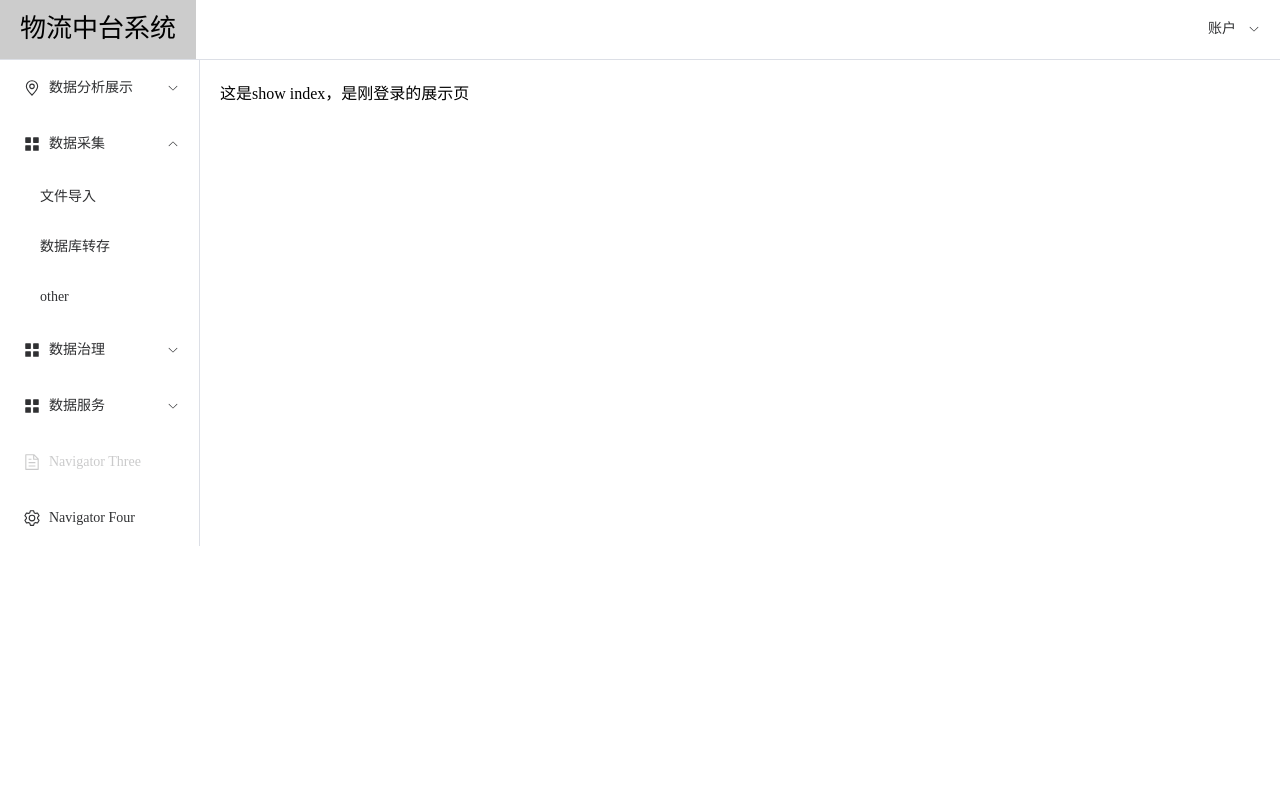
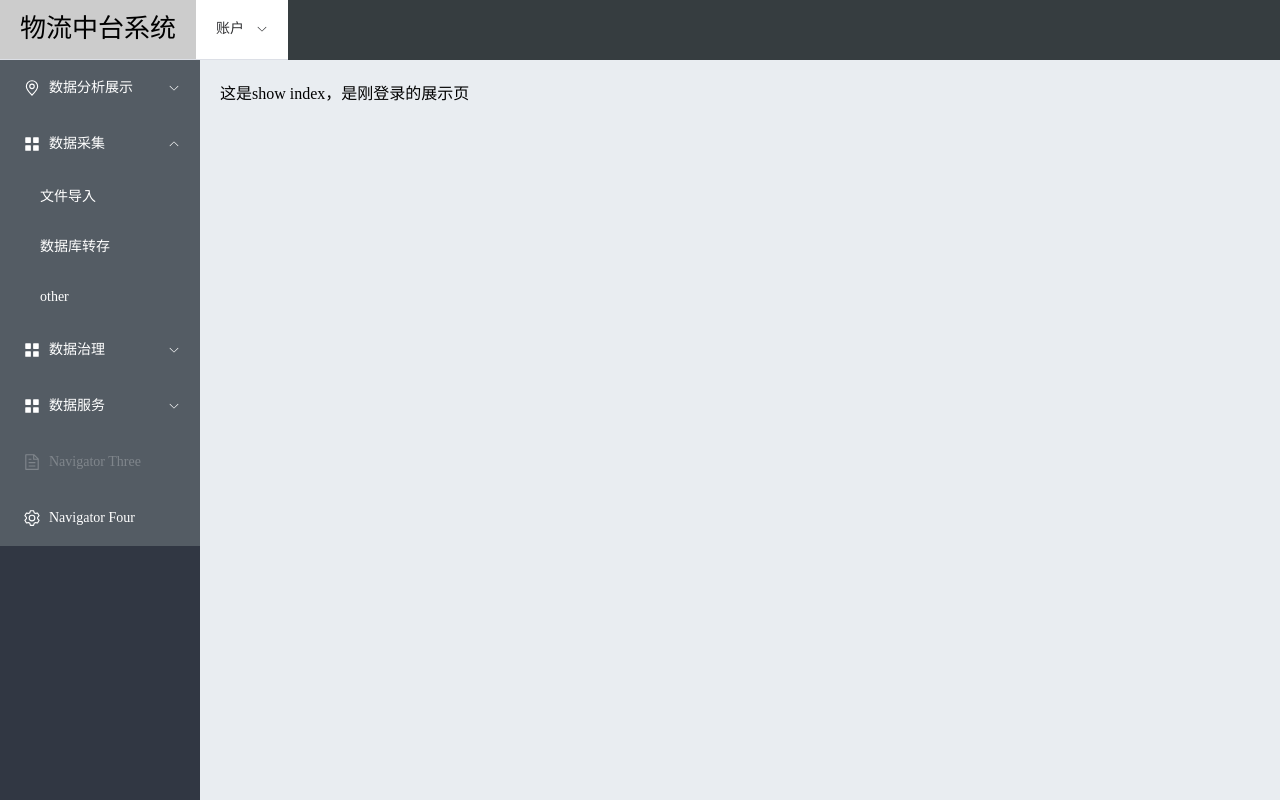
Before and after one commit to Bsheepcoder/SpringBoot3-vue3-template, a Vue app in the folder study-project-frontend/: page /index in a window 1280 px wide. Both pictures are taken after a click on the element "数据采集". Built offline with nearby package versions, Linux system fonts and the light colour scheme.

Commit message:
修改样式，注册校验

```diff
--- a/study-project-frontend/src/components/welcome/LoginPage.vue
+++ b/study-project-frontend/src/components/welcome/LoginPage.vue
@@ -1,6 +1,6 @@
 <template>
     <div style="text-align: center;margin: 0 20px">
-        <div style="margin-top: 150px">
+        <div style="margin-top: 130px">
             <div style="font-size: 25px">登录</div>
             <div style="font-size: 14px">在进入系统之前请先输入用户名和密码进行登录</div>
         </div>
--- a/study-project-frontend/src/components/welcome/RegisterPage.vue
+++ b/study-project-frontend/src/components/welcome/RegisterPage.vue
@@ -2,65 +2,64 @@
 
 <template>
     <div style="text-align: center;margin: 0 20px">
-        <div style="margin-top: 150px">
+        <div style="margin-top: 70px">
             <div style="font-size: 25px">注册新用户</div>
             <div style="font-size: 14px">欢迎注册，请填写相关信息</div>
         </div>
         <div style="margin-top: 50px">
-            <el-form v-model="form" >
-                <el-form-item >
-                    <el-input v-model="form.username"  type="text" placeholder="用户名">
+            <el-form  :model="form" :rules="rules" @validate="onValidate" ref="formRef">
+                <el-form-item prop="username">
+                    <el-input v-model="form.username" :maxlength="8" type="text" placeholder="用户名">
                         <template #prefix>
                             <el-icon><User /></el-icon>
                         </template>
                     </el-input>
                 </el-form-item>
-                <el-form-item>
-                    <el-input  v-model="form.password" type="password" style="margin-top: 10px" placeholder="密码">
+                <el-form-item prop="password">
+                    <el-input  v-model="form.password" :maxlength="16" type="password" placeholder="密码">
                         <template #prefix>
                             <el-icon><Lock /></el-icon>
                         </template>
                     </el-input>
                 </el-form-item>
-                <el-form-item>
-                    <el-input  v-model="form.password_repeat"  type="password" style="margin-top: 10px" placeholder="重复输入密码">
+                <el-form-item prop="password_repeat">
+                    <el-input  v-model="form.password_repeat"  type="password" placeholder="重复输入密码">
                         <template #prefix>
                             <el-icon><Lock /></el-icon>
                         </template>
                     </el-input>
                 </el-form-item>
-                <el-form-item>
-                    <el-input v-model="form.email"  type="email" style="margin-top: 10px" placeholder="邮箱">
+                <el-form-item prop="email">
+                    <el-input v-model="form.email"  type="email" placeholder="邮箱">
                         <template #prefix>
                             <el-icon><Message /></el-icon>
                         </template>
                     </el-input>
                 </el-form-item>
-                <el-form-item>
-                    <el-row :gutter="10" style="display:flow;">
+                <el-form-item prop="code">
+                    <el-row :gutter="10" style="display:flow; width:100%;">
                         <el-col :span="17" style="display: flex">
-                            <el-input v-model="form.code" type="text" style="margin-top: 10px" placeholder="验证码">
+                            <el-input v-model="form.code" type="text" :maxlength="6" placeholder="验证码">
                                 <template #prefix>
                                     <el-icon><EditPen /></el-icon>
                                 </template>
                             </el-input>
                         </el-col>
                         <el-col :span="6" style="margin-top: 10px;">
-                            <el-button type="success" @click="validateEmail">获取验证码</el-button>
+                            <el-button type="success" @click="validateEmail"
+                                       :disabled="!isEmailValid|| coldTime>0">
+                                       {{ coldTime > 0 ? '请稍后'+coldTime+'秒':'获取验证码' }}
+                                       </el-button>
                         </el-col>
                     </el-row>
                 </el-form-item>
             </el-form>
-
-
-
-
         </div>
         <div style="margin-top: 0px">
 
         </div>
         <div style="margin-top: 30px">
-            <el-button style="width: 200px" type="warning">注册</el-button>
+            <el-button style="width: 200px" type="warning" @click="register">注册</el-button>
         </div>
         <div style="margin-top: 20px">
            <el-text style="align-items: center;" >已有账号？<el-link style="vertical-align: 0;" @click="router.push('/')">立即登录</el-link> </el-text>
@@ -86,16 +85,70 @@ const form = reactive(
         code:''
     }
 )
-const formRef = ref();
+const validateUsername = (rule, value , callback) => {
+  if (value === '') {
+    callback(new Error('请输入用户名:'))
+  } else if(!/^[a-zA-Z0-9\u4e00-\u9fa5]+$/.test(value)) {
+    callback(new Error('用户名不能包含特殊字符，只能是中文、英文'))
+  }else{
+    callback()
+  }
+}
+const validatePassword = (rule, value, callback) => {
+  if (value === '') {
+    callback(new Error('请再次输入密码:'))
+  } else if (value !== form.password) {
+    callback(new Error("两次输入的密码不一致"))
+  } else {
+    callback()
+  }
+}
+const rules = {
+    username:[
+        { validator:validateUsername, trigger: ['blur','change'] },
+        { min: 2, max: 10, message: '用户名长度必须在2-10个字符之间', trigger: ['blur','change'] },
+    ],
+    password:[
+        {required: true,message: '请输入密码',tigger: 'blur'},
+        { min: 6, max: 16, message: '密码长度必须在6-16个字符之间', trigger: ['blur','change'] },
+    ],
+    password_repeat:[
+        { validator:validatePassword, trigger: ['blur','change'] },
+    ],
+    email:[
+        {required: true,message: '请输入邮件地址',tigger: 'blur'},
+        {type:'email',message: '请输入合法的邮件地址',trigger: ['blur', 'change'],}
+    ],
+    code:[
+        {required: true,message: '请输入获取的验证码',tigger: 'blur'},
+    ]
+}
+const formRef = ref()
+const isEmailValid = ref('false')
+const isSendEmail = ref(false)
+const coldTime = ref(0)
+const onValidate = (prop,isValid)=>{
+    if(prop==='email')
+        isEmailValid.value = isValid
+}
+const register = () => {
+    formRef.value.validate((isValid)=>{
+        if(isValid){
 
+        }else{
+            ElMessage.warning('请完整填写上述表单注册内容')
+        }
+    })
+}
 const validateEmail = () =>{
    post('/api/auth/valid-email',{
        email:form.email
    },(message)=>{
        ElMessage.success(message)
+       coldTime.value = 60
+       setInterval(()=>coldTime.value--,1000)
    } )
 }
-
 </script>
 
 
--- a/study-project-frontend/src/views/IndexView.vue
+++ b/study-project-frontend/src/views/IndexView.vue
@@ -1,7 +1,7 @@
 
 
 <template>
-  <div class="common-layout">
+    <el-container class="common_layout">
       <el-container style="height: auto">
           <el-header style="padding: 0">
               <el-menu
@@ -13,7 +13,7 @@
                       background-color="#ffffff"
 
               >
-                <el-menu-item index="0" style="color: black;font-size: 26px" >物流中台系统</el-menu-item>
+                  <el-menu-item index="0" style="color: black;font-size: 26px;" >物流中台系统</el-menu-item>
                     <div class="flex-grow" />
                       <el-sub-menu index="2">
                           <template #title>账户</template>
@@ -21,13 +21,19 @@
                           <el-menu-item index="2-2">其他</el-menu-item>
                           <el-menu-item index="2-3" @click="logout">退出登录</el-menu-item>
                       </el-sub-menu>
+
                   </el-menu>
               </el-header>
           <el-container>
               <el-aside width="200px">
                           <el-menu
+                              active-text-color="#ffd04b"
+                              background-color="#545c64"
+                              class="el-menu-vertical-demo"
                               default-active="2"
-                                class="el-menu-vertical-demo"
+                              text-color="#fff"
+                              @open="handleOpen"
+                              @close="handleClose"
                           >
                               <el-sub-menu index="1">
                                   <template #title>
@@ -48,8 +54,8 @@
                                   <span>数据采集</span>
                                   </template>
 
-                                <el-menu-item index="2-1"  @click="router.push('index/fileimport')">文件导入</el-menu-item>
-                                <el-menu-item index="2-2"  @click="router.push('index/dbmove')" >数据库转存</el-menu-item>
+                                  <el-menu-item index="2-1"  @click="router.push('/index/fileimport')">文件导入</el-menu-item>
+                                  <el-menu-item index="2-2"  @click="router.push('/index/dbmove')" >数据库转存</el-menu-item>
                                   <el-menu-item index="2-3">other</el-menu-item>
                               </el-sub-menu>
                               <el-sub-menu index="3">
@@ -105,18 +111,47 @@
               </el-main>
           </el-container>
       </el-container>
-  </div>
+    </el-container>
 
 
   </template>
 
-<style scoped>
-
+  <style scope>
+  .common_layout{
+      height:100vh;
+      background-color: aqua;
+  }
   .submenu{
       background-color:#181e32;
   }
   .flex-grow {
       flex-grow: 1;
+  }
+  .el-aside {
+    background-color: #313743;
+  }
+  .el-menu {
+      border-right: none;
+  }
+
+  .el-main {
+  background-color: #e9edf1;
+}
+  .el-header {
+  background-color: #363d40;
+  display: flex;
+  justify-content: space-between;
+  padding-left: 0;
+  align-items: center;
+  color: #fff;
+  font-size: 20px;
+}
+.el-aside {
+  background-color: #313743;
+
+}
+.flex-grow{
+    flex-grow:1;
 }
 
   </style>
```
Lines whose indentation alone changed are shown as unchanged.
